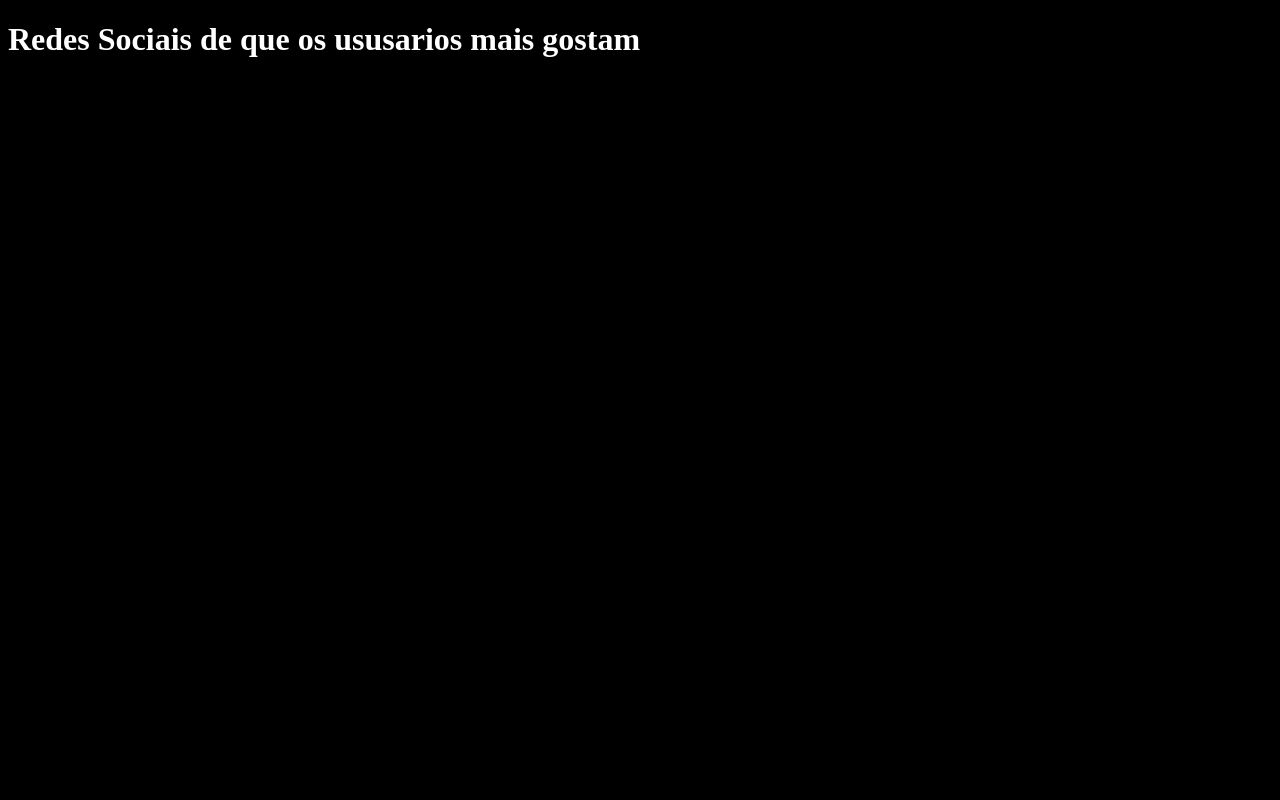
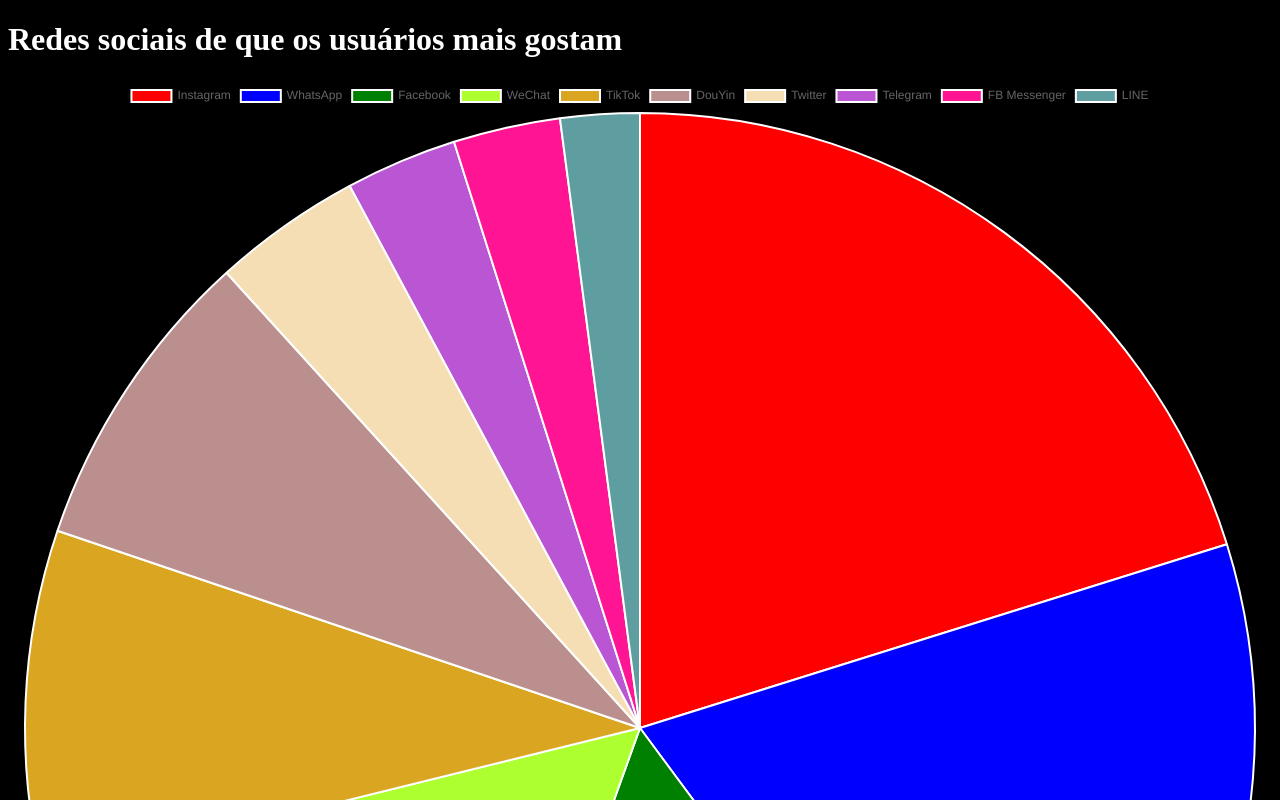
Before and after one commit to PEDRO270207/PEDRO-VIEIRA-3-TRI-GRAFICO, a plain HTML site: page index.html in a window 1280 px wide. Shown: the top 800 px of the page. Drawn offline with nearby package versions, Linux system fonts and the light colour scheme.

Commit message:
Add files via upload

```diff
--- a/index.html
+++ b/index.html
@@ -1,16 +1,20 @@
 <!DOCTYPE html>
 <html lang="pt-br">
+
 <head>
     <meta charset="UTF-8">
     <meta name="viewport" content="width=device-width, initial-scale=1.0">
-    <title>Grafico</title>
+    <title>Grafico Redes Sociais</title>
     <link rel="stylesheet" href="style.css">
     <script src="https://cdn.jsdelivr.net/npm/chart.js"></script>
 </head>
+
 <body>
     <header>
-        <h1>Redes Sociais de que os ususarios mais gostam</h1>
+        <h1>Redes sociais de que os usuários mais gostam</h1>
     </header>
+    <canvas id="meuGrafico"></canvas>
     <script src="script.js"></script>
 </body>
+
 </html>
--- a/script.js
+++ b/script.js
@@ -1,8 +1,9 @@
-const ctx = document.getElementById("myChart").getContext("2dc")
-var myChart = new Chart (ctx,{
+const grafico = document.getElementById("meuGrafico").getContext("2d");
+const meuGrafico = new Chart(grafico, {
     type: "pie",
-    date:{
-        labels:["Instagram",
+    data: {
+      labels: [
+        "Instagram",
         "WhatsApp",
         "Facebook",
         "WeChat",
@@ -12,8 +13,34 @@ var myChart = new Chart (ctx,{
         "Telegram",
         "FB Messenger",
         "LINE"
+      ],
+      datasets: [{
+        data: [
+          16.5,
+          16.1,
+          12.8,
+          12.8,
+          7.4,
+          6.6,
+          3.2,
+          2.4,
+          2.3,
+          1.7
+        ],
+        backgroundColor: [
+          "red",
+          "blue",
+          "green",
+          "#ADFF2F",
+          "#DAA520",
+          "#BC8F8F",
+          "rgb(245,222,179)",
+          "rgb(186,85,211)",
+          "rgb(255,20,147)",
+          "CadetBlue",
+        ],
+      }
     ]
-
     }
   }
-)
+);
```
Lines whose indentation alone changed are shown as unchanged.
